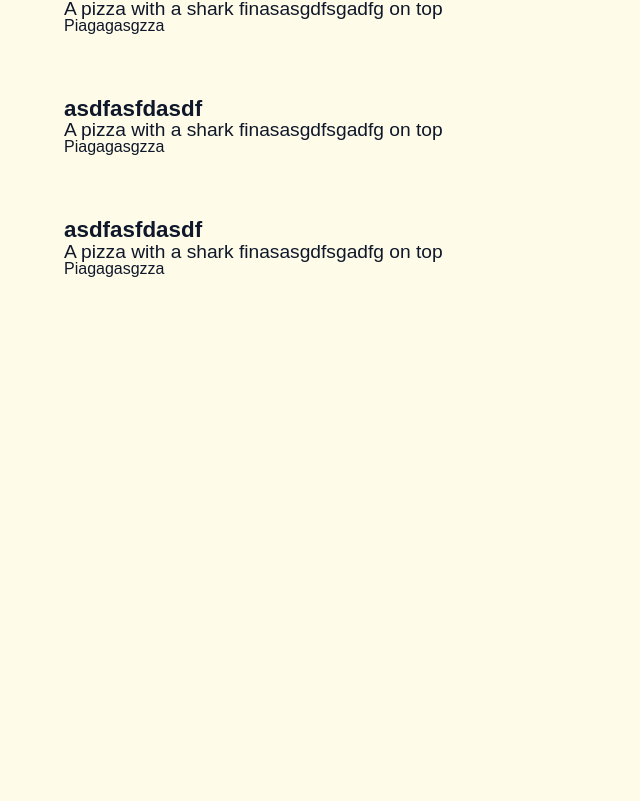
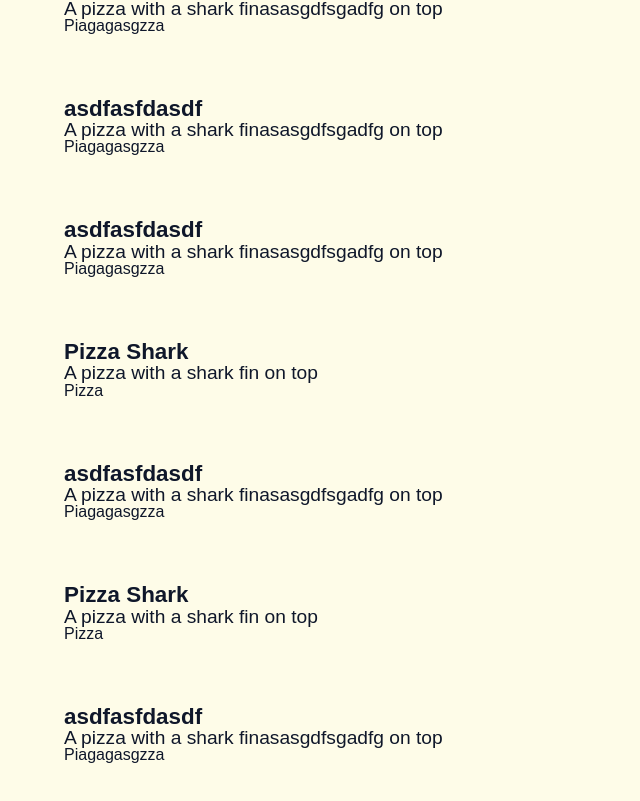
Before and after one commit to kianeblackman/pizza-shark, a React (Vite) app: page /menu in a window 1280 px wide. Shown: the part 667-1468 px from the top of the page, without its empty margins (0-640 px from the left). Before the commit the page ends 1008 px from the top, so only its background shows below. Built offline with nearby package versions, Linux system fonts and the light colour scheme; a web font is replaced by a local one.

Commit message:
item card item array moved into a json file in data folder

```diff
--- a/src/App.jsx
+++ b/src/App.jsx
@@ -6,7 +6,7 @@ import { Route, Routes } from 'react-router-dom';
 
 // Import Pages
 import Home from './pages/home/Home';
-import Menu from './pages/Menu/Menu';
+import Menu from './pages/menu/Menu';
 import BookATable from './pages/bookATable/BookATable';
 import Gallery from './pages/gallery/Gallery';
 import Contact from './pages/contact/Contact';
--- a/src/Pages/Menu/ItemCard.jsx
+++ b/src/Pages/Menu/ItemCard.jsx
@@ -1,42 +1,14 @@
+// Import Statements
 import React from 'react';
+import itemArr from '../../data/itemArr';
 
 export default function ItemCard() {
-  let itemArr = [
-    {
-      name: 'Pizza Shark',
-      description: 'A pizza with a shark fin on top',
-      category: 'Pizza',
-      price: 10.99,
-      img: 'https://i.imgur.com/4ZQ3Z9M.png',
-    },
-    {
-      name: 'asdfasfdasdf',
-      description: 'A pizza with a shark finasasgdfsgadfg on top',
-      category: 'Piagagasgzza',
-      price: 10.99,
-      img: 'https://i.imgur.com/4ZQ3Z9M.png',
-    },
-    {
-      name: 'asdfasfdasdf',
-      description: 'A pizza with a shark finasasgdfsgadfg on top',
-      category: 'Piagagasgzza',
-      price: 10.99,
-      img: 'https://i.imgur.com/4ZQ3Z9M.png',
-    },
-    {
-      name: 'asdfasfdasdf',
-      description: 'A pizza with a shark finasasgdfsgadfg on top',
-      category: 'Piagagasgzza',
-      price: 10.99,
-      img: 'https://i.imgur.com/4ZQ3Z9M.png',
-    },
-  ];
   const itemList = itemArr.map((itemArr) => (
     <div className='item-card'>
       <div className='item-details'>
         <h3>{itemArr.name}</h3>
         <p>{itemArr.description}</p>
-        <h4>{itemArr.category}</h4>
+        <h4>{itemArr.tag}</h4>
       </div>
     </div>
   ));
--- /dev/null
+++ b/src/data/itemArr.json
@@ -0,0 +1,58 @@
+[
+  {
+    "name": "Pizza Shark",
+    "description": "A pizza with a shark fin on top",
+    "tag": "Pizza",
+    "price": 10.99,
+    "img": "https://i.imgur.com/4ZQ3Z9M.png"
+  },
+  {
+    "name": "asdfasfdasdf",
+    "description": "A pizza with a shark finasasgdfsgadfg on top",
+    "tag": "Piagagasgzza",
+    "price": 10.99,
+    "img": "https://i.imgur.com/4ZQ3Z9M.png"
+  },
+  {
+    "name": "asdfasfdasdf",
+    "description": "A pizza with a shark finasasgdfsgadfg on top",
+    "tag": "Piagagasgzza",
+    "price": 10.99,
+    "img": "https://i.imgur.com/4ZQ3Z9M.png"
+  },
+  {
+    "name": "asdfasfdasdf",
+    "description": "A pizza with a shark finasasgdfsgadfg on top",
+    "tag": "Piagagasgzza",
+    "price": 10.99,
+    "img": "https://i.imgur.com/4ZQ3Z9M.png"
+  },
+  {
+    "name": "Pizza Shark",
+    "description": "A pizza with a shark fin on top",
+    "tag": "Pizza",
+    "price": 10.99,
+    "img": "https://i.imgur.com/4ZQ3Z9M.png"
+  },
+  {
+    "name": "asdfasfdasdf",
+    "description": "A pizza with a shark finasasgdfsgadfg on top",
+    "tag": "Piagagasgzza",
+    "price": 10.99,
+    "img": "https://i.imgur.com/4ZQ3Z9M.png"
+  },
+  {
+    "name": "Pizza Shark",
+    "description": "A pizza with a shark fin on top",
+    "tag": "Pizza",
+    "price": 10.99,
+    "img": "https://i.imgur.com/4ZQ3Z9M.png"
+  },
+  {
+    "name": "asdfasfdasdf",
+    "description": "A pizza with a shark finasasgdfsgadfg on top",
+    "tag": "Piagagasgzza",
+    "price": 10.99,
+    "img": "https://i.imgur.com/4ZQ3Z9M.png"
+  }
+]
```
